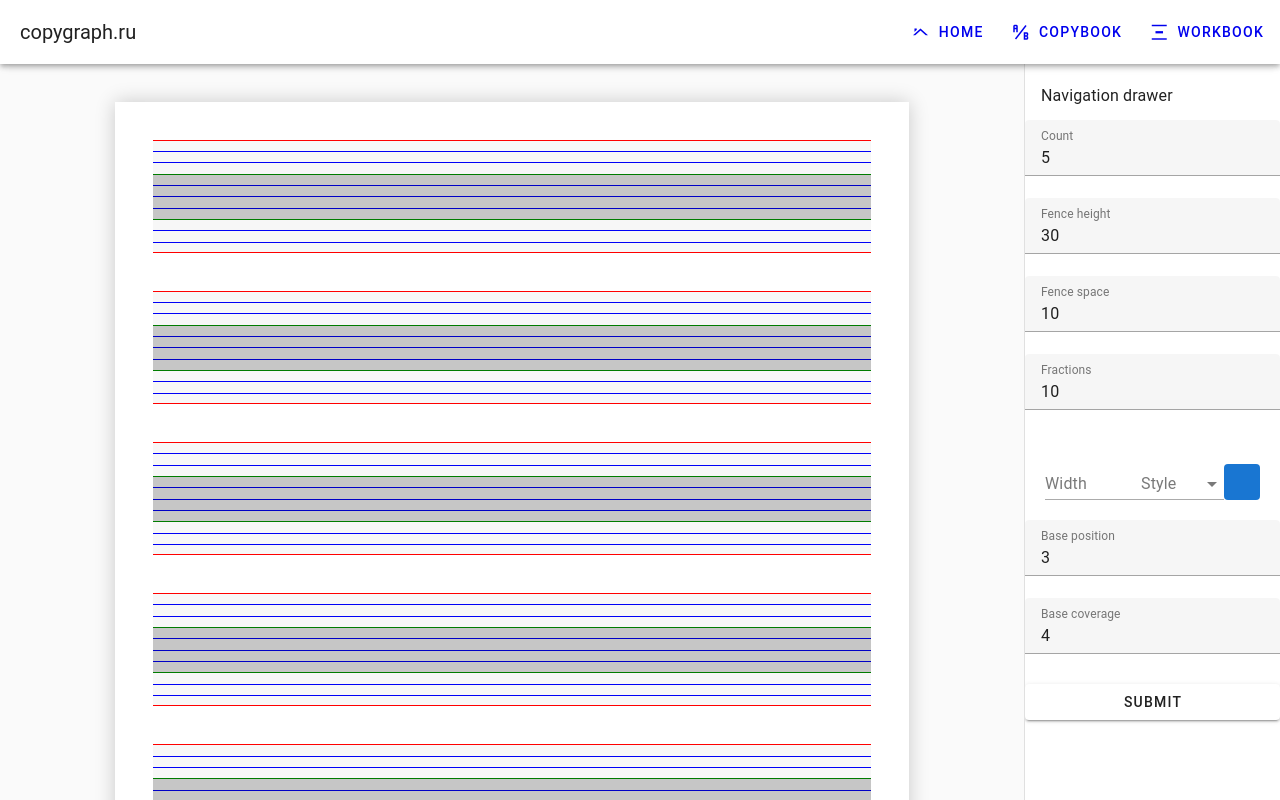
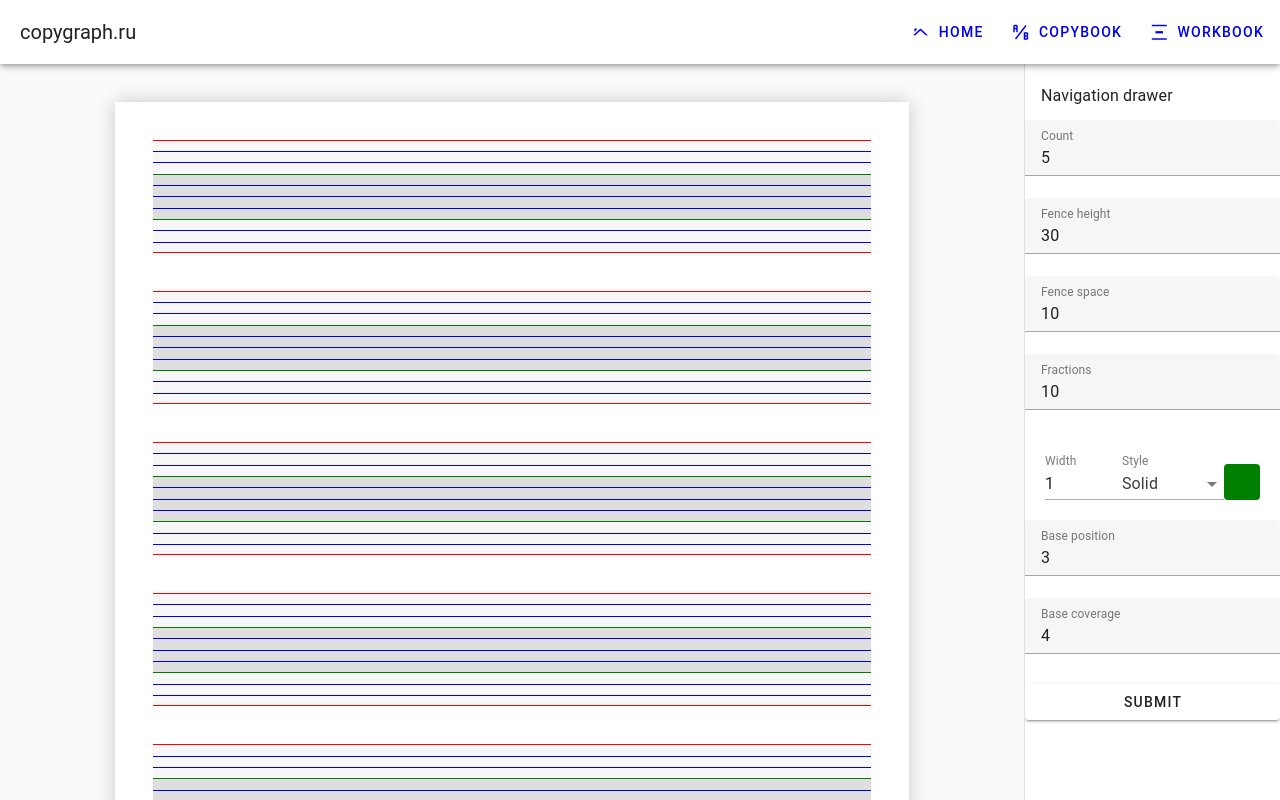
Before and after one commit to Loac/copygraph.ru, a Vue app: page /workbook in a window 1280 px wide. Shown: the top 800 px of the page. Built offline with nearby package versions, Linux system fonts and the light colour scheme.

Commit message:
base line

```diff
--- a/src/components/workbook/Fence.ts
+++ b/src/components/workbook/Fence.ts
@@ -8,6 +8,9 @@ export class Fence {
   basePosition: number = 3;
   baseHeight: number = 10;
   baseTop: number = 10;
+  baseBorderColor: string = "green";
+  baseBorderStyle: string = "solid";
+  baseBorderWidth: number = 1;
 
   fenceHeightMm(): string {
     return this.fenceHeight + 'mm';
@@ -29,6 +32,10 @@ export class Fence {
     return this.baseTop + 'mm';
   }
 
+  baseBorderWidthPx(): string {
+    return this.baseBorderWidth + 'px';
+  }
+
   update(): void {
     this.fractionHeight = this.fenceHeight / this.fractions;
     this.baseHeight = this.fractionHeight * this.baseCoverage;
--- a/src/components/workbook/TheWorkbook.vue
+++ b/src/components/workbook/TheWorkbook.vue
@@ -89,13 +89,13 @@
       }
 
       .base {
-        border-top: 1px solid green;
-        border-bottom: 1px solid green;
+        border-top: v-bind('fence.baseBorderWidthPx()') v-bind('fence.baseBorderStyle') v-bind('fence.baseBorderColor');
+        border-bottom: v-bind('fence.baseBorderWidthPx()') v-bind('fence.baseBorderStyle') v-bind('fence.baseBorderColor');
         height: calc(v-bind('fence.baseHeightMm()') + 1px);
         top: v-bind('fence.baseTopMm()');
 
         width: 100%;
-        background: rgba(0, 0, 0, 0.2);
+        background: rgba(0, 0, 0, 0.1);
         z-index: 90;
         position: absolute;
       }
--- a/src/views/WorkbookView.vue
+++ b/src/views/WorkbookView.vue
@@ -37,17 +37,37 @@
 
 
         <div class="d-flex pa-5 align-end">
+          <v-menu :close-on-content-click="false" :location="'center'">
+            <template v-slot:activator="{ props }">
               <v-text-field
                 label="Width"
                 variant="underlined"
                 hide-details
+                v-bind="props"
+                v-model="fence.baseBorderWidth"
+                :readonly="true"
                 @input="fence.update()"
+                style="cursor: pointer"
               ></v-text-field>
+            </template>
+            <v-card>
+              <v-card-text class="pa-5">
+                <v-slider
+                  v-model="fence.baseBorderWidth"
+                  direction="vertical"
+                  :min="0"
+                  :max="5"
+                  :step="1"
+                ></v-slider>
+              </v-card-text>
+            </v-card>
+          </v-menu>
 
           <v-select
             label="Style"
             variant="underlined"
             hide-details
+            v-model="fence.baseBorderStyle"
             :items="[{
               title: 'Dotted',
               value: 'dotted'
@@ -60,13 +80,13 @@
             }]"
           ></v-select>
 
-          <v-menu v-model="menu"  :close-on-content-click="false">
+          <v-menu :close-on-content-click="false">
             <template v-slot:activator="{ props }">
-              <v-btn v-bind="props" :style="swatchStyle" elevation="0"></v-btn>
+              <v-btn v-bind="props" :style="swatchStyle(fence.baseBorderColor)" elevation="0"></v-btn>
             </template>
             <v-card>
               <v-card-text class="pa-0">
-                <v-color-picker v-model="color"
+                <v-color-picker v-model="fence.baseBorderColor"
                                 :hide-inputs="true"
                                 :modes="['rgb']"
                                 flat />
@@ -126,6 +146,14 @@
       someMethod2() {
         // if (this.lineHeight > 50)
         //   this.lineHeight = 50;
+      },
+      swatchStyle(color: string) {
+        // const { color } = this
+        return {
+          backgroundColor: color,
+          cursor: 'pointer',
+          minWidth: 'var(--v-btn-height)',
+        }
       }
     },
     computed: {
@@ -137,14 +165,7 @@
       cssFenceHeight: function (): string {
         return this.fenceHeight + "mm"
       },
-      swatchStyle() {
-        const { color } = this
-        return {
-          backgroundColor: color,
-          cursor: 'pointer',
-          minWidth: 'var(--v-btn-height)',
-        }
-      }
+
       // height: {
       //   get(): string {
       //     return this.blah2 + "mm";
@@ -169,9 +190,8 @@
         blah2: "blah2",
         root: document.documentElement,
         color: '#1976D2FF',
-        mask: '!#XXXXXXXX',
         menu: false,
-        picker: true,
+        sliderValue: 10
       }
     },
     setup(props, ctx) {
```
Lines whose indentation alone changed are shown as unchanged.
